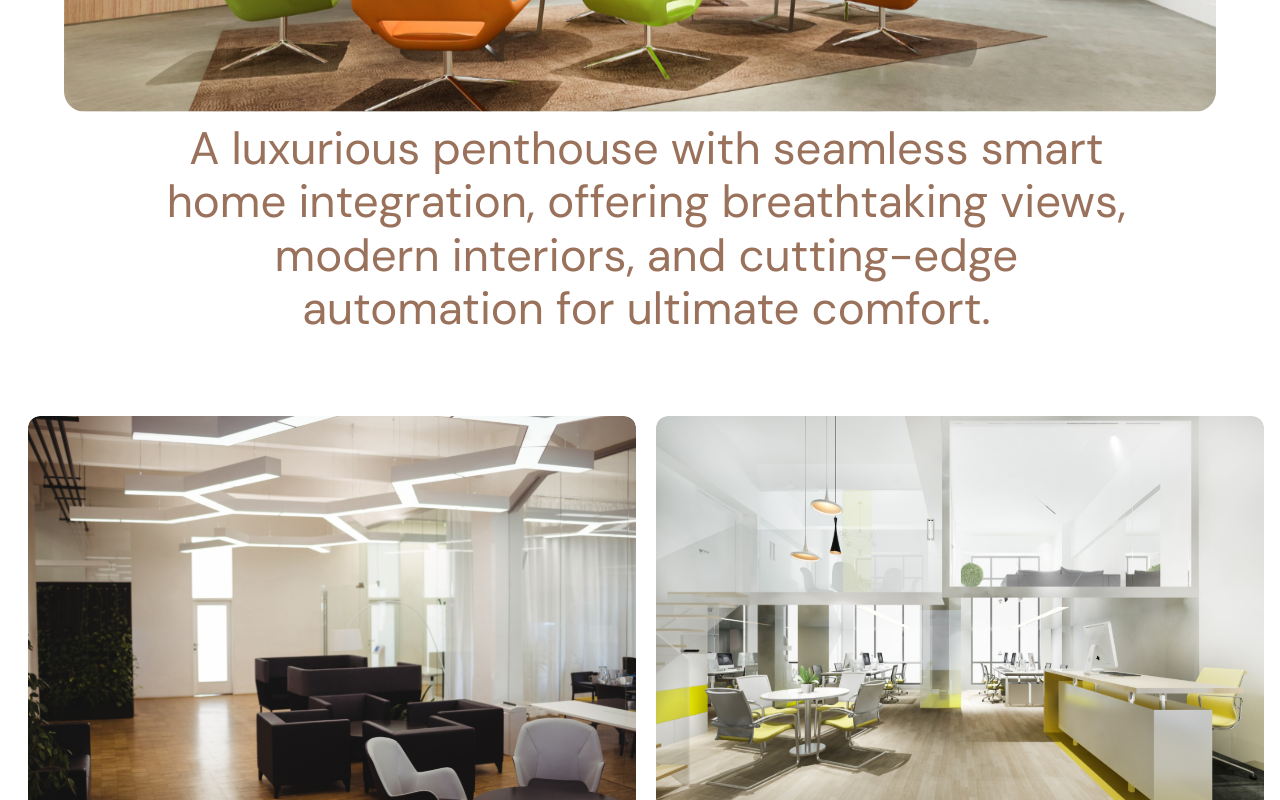
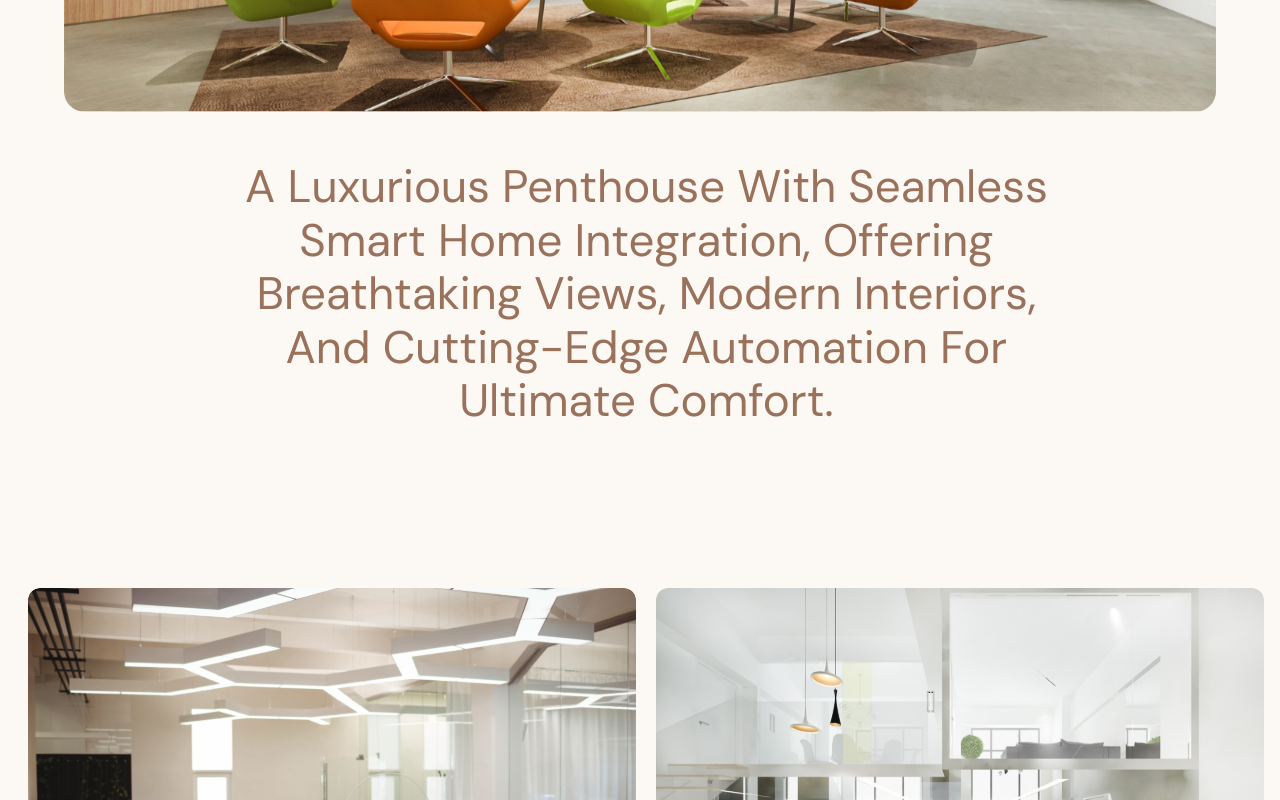
Before and after one commit to shirdivinayak/SPACEFYD_Frontend, a React (Create React App) app: page /ProjectsDetail/1 in a window 1280 px wide. Shown: the part 940-1740 px from the top of the page. Built offline with nearby package versions, Linux system fonts and the light colour scheme.

Commit message:
design bug fix

```diff
--- a/src/website/Screens/ContactUs/ContactUs.css
+++ b/src/website/Screens/ContactUs/ContactUs.css
@@ -9,7 +9,7 @@
 
 .contact-description {
   margin-top: 20px;
-  font-family: "Poppins", sans-serif;
+  font-family: "DM Sans", sans-serif;
   font-weight: 400;
   font-size: 1rem;
   line-height: 24px;
@@ -33,7 +33,7 @@
 
   .contact-description {
       margin: 20px;
-      font-family: "Poppins", sans-serif;
+      font-family: "DM Sans", sans-serif;
       font-weight: 400;
       font-size: 1rem;
       line-height: 24px;
@@ -84,7 +84,7 @@
   margin-top: -20px;
   margin-bottom: 10px;
   display: block;
-  margin-left: 20px;
+  /* margin-left: 20px; */
 }
 
 .contact-item h1 {
@@ -120,7 +120,7 @@
   font-size: 1rem;
   font-weight: 600;
   color: #333;
-  margin-bottom: 20px;
+  margin-bottom: 10px;
 }
 
 /* Input Fields */
@@ -131,7 +131,7 @@
   font-size: 1rem;
   border: 1.5px solid #ddd;
   border-radius: 10px;
-  margin-bottom: 25px;
+  margin-bottom: 35px;
 }
 
 /* Placeholder in Gray */
--- a/src/website/Screens/Projects/ProjectsDetail/Project-Detail.jsx
+++ b/src/website/Screens/Projects/ProjectsDetail/Project-Detail.jsx
@@ -10,7 +10,7 @@ import "./Projetc-Detail.css"; // Import CSS file
 const dummyData = {
   title: "Gulf Logistics & Warehouse Facility",
   description:
-    "A luxurious penthouse with seamless smart home integration, offering breathtaking views, modern interiors, and cutting-edge automation for ultimate comfort.",
+    "A Luxurious Penthouse With Seamless Smart Home Integration, Offering Breathtaking Views, Modern Interiors, And Cutting-Edge Automation For Ultimate Comfort.",
   coverImage: CoverImage,
   images: [Image1, Image2, Image2, Image1, Image5, Image2],
 };
@@ -34,7 +34,7 @@ const ProjectsDetail = (props) => {
   console.log("ProjectsDetail Params:", props);
 
   return (
-    <div>
+    <div className="main">
       {/* Hero Section */}
       <div
         className="services-container"
@@ -69,7 +69,7 @@ const ProjectsDetail = (props) => {
       <div>
         {/* Heading and Button */}
         <div className="more-projects-container">
-          <h2 className="more-projects-heading">More Projects</h2>
+          <h2 className="more-projects-heading">Similar Projects</h2>
           <button className="view-more-button">View More</button>
         </div>
 
--- a/src/website/Screens/Projects/ProjectsDetail/Projetc-Detail.css
+++ b/src/website/Screens/Projects/ProjectsDetail/Projetc-Detail.css
@@ -38,6 +38,10 @@
     padding-right: 2%;
 }
 
+.main{
+    background-color: #FCF9F5;
+
+  }
   /* Description Styling */
   .project-description {
     font-family: "DM Sans", sans-serif;
@@ -46,8 +50,9 @@
     line-height: 53.41px;
     text-align: center;
     color: #9a715b;
-    margin: 20px auto;
-    max-width: 80%;
+    margin: 100px auto;
+    max-width: 70%;
+    margin-top: 40%;
   }
 
   /* Images Grid */
@@ -117,6 +122,7 @@
     text-align: left;
     max-width: 1200px;
     padding-left: 3%;
+    background-color: white;
 }
 
 .more-project-image {
@@ -135,6 +141,8 @@
     letter-spacing: 0%;
     color: #4C6559;
     margin-top: 10px;
+    padding-left: 30px;
+    padding-right: 10px;
 }
 
 .more-project-description {
@@ -145,6 +153,8 @@
     letter-spacing: 0%;
     color: #3F3F3F;
     margin-top: 5px;
+    padding-left: 30px;
+    padding-right: 10px;
 }
 
 
@@ -185,6 +195,7 @@
         line-height: 26.04px;
         text-align: center;
         color: #9a715b;
+        text-transform: capitalize;
         max-width: 90%;
       }
 
--- a/src/website/Screens/Projects/ProjectsList/ProjectList.css
+++ b/src/website/Screens/Projects/ProjectsList/ProjectList.css
@@ -108,9 +108,13 @@
     white-space: nowrap;
     padding: 10px 0;
     margin-left: 20%;
-    margin-top: 5%;
+    margin-top: 3%;
     scrollbar-width: thin; /* For Firefox */
     scrollbar-color: #fff; /* For Firefox */
+  }
+  .main{
+    background-color: #FCF9F5;
+
   }
 
   .category-container::-webkit-scrollbar {
@@ -152,7 +156,7 @@
   }
 
   .selected-category {
-    border-bottom: 3px solid black;
+    border-bottom: 3px solid #4C6559;
   }
 
 
--- a/src/website/Screens/Projects/ProjectsList/ProjectList.jsx
+++ b/src/website/Screens/Projects/ProjectsList/ProjectList.jsx
@@ -101,7 +101,7 @@ const ProjectList = () => {
   const categories = Object.keys(projectsData);
 
   return (
-    <div>
+    <div className="main">
       {/* Hero Section */}
       <div
         className="services-container"
--- a/src/website/Screens/Services/Services.css
+++ b/src/website/Screens/Services/Services.css
@@ -58,6 +58,7 @@
   .content-container {
     width: 50%;
     text-align: left;
+    font-weight: 400;
   }
 
   /* Right Content - Positioned to Right */
@@ -87,6 +88,7 @@
     font-weight: 400;
     font-size: 16px;
     line-height: 20.83px;
+    /* color: #3F3F3F; */
   }
 
   /* Sub-content with arrow */
@@ -94,6 +96,7 @@
     display: flex;
     align-items: center;
     border-bottom: 1px solid #DDCFC0;
+    /* margin-left: 70px; */
     padding: 10px 0;
     color: #3F3F3F;
   }
@@ -160,29 +163,29 @@
 
     .content-container-right {
       width: 100%; /* Full width in mobile */
-      text-align: center;
-      align-self: center; /* Center align */
+      text-align: right;
+      align-self: right; /* Center align */
       color: #3F3F3F;
     }
 
     .content-container-right h2,
     .content-container-right p {
-      text-align: center;
+      text-align: right;
     }
 
     .content-container .sub-content {
-      justify-content: center;
+      justify-content: left;
     }
     .content-container {
       width: 100%; /* Full width in mobile */
-      text-align: center;
-      align-self: center; /* Center align */
+      text-align: left;
+      align-self: left; /* Center align */
       color: #3F3F3F
     }
 
     .content-container h2,
     .content-container p {
-      text-align: center;
+      text-align: left;
     }
 
     .content-container .sub-content {
```
